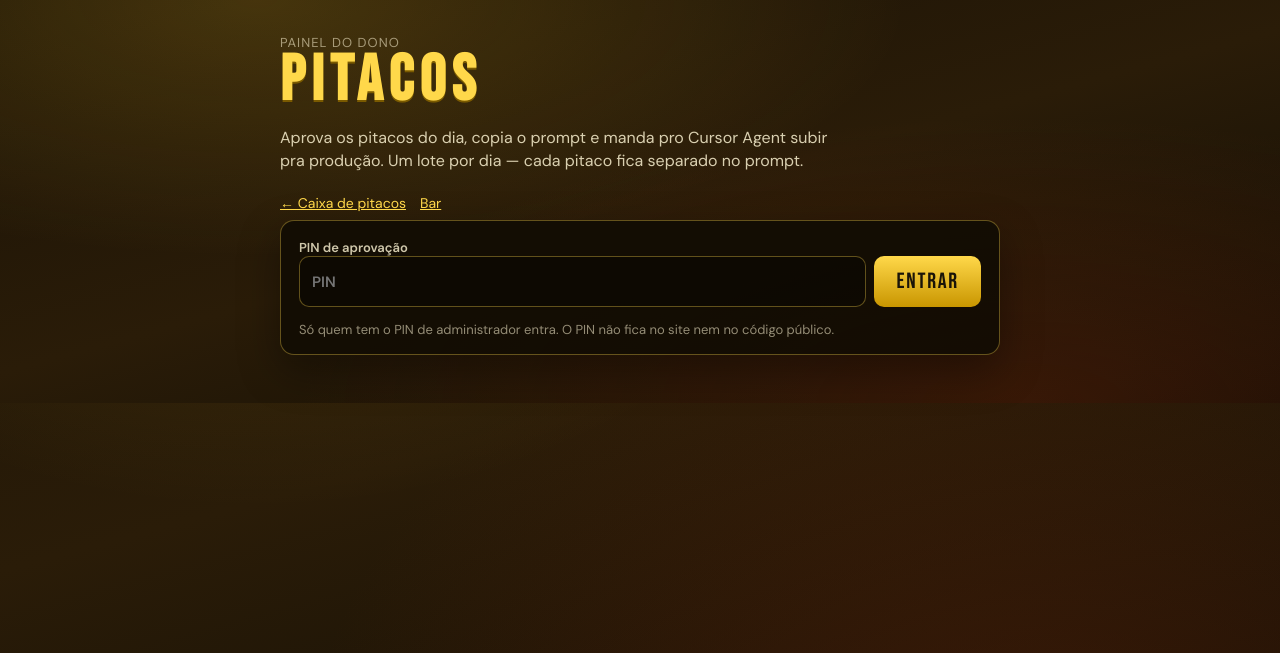
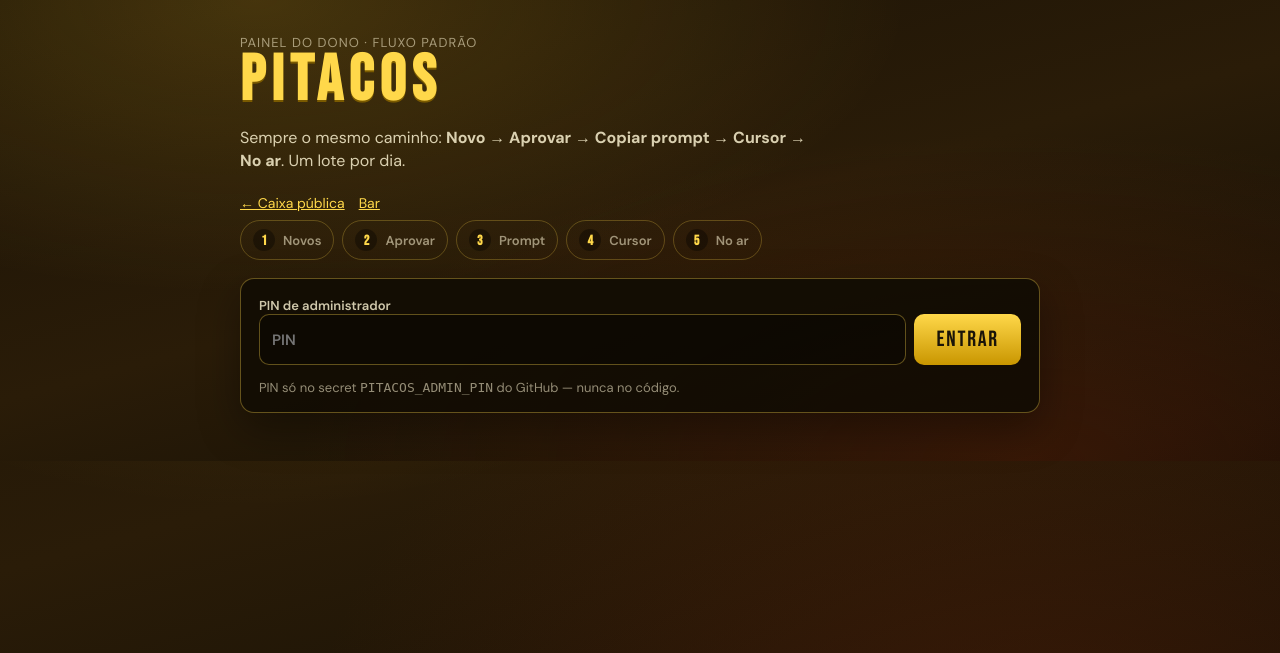
Before and after one commit to dreadpiratejhonatan/amarelinho, a PHP site: page /pitacos/aprovacao.php in a window 1280 px wide. Shown: the top 653 px of the page. Run offline with PHP 8.4, Linux system fonts and the light colour scheme.

Commit message:
Auto-merge cursor PR #15
Numbered pipeline UI, batch approve/ship actions, fixed prompt template for
the daily lote, and docs for the repeatable admin path.

Co-authored-by: Cursor Agent <cursoragent@cursor.com>
Co-authored-by: Jhonatan <dreadpiratejhonatan@users.noreply.github.com>

```diff
--- a/pitacos/api.php
+++ b/pitacos/api.php
@@ -21,12 +21,12 @@ try {
     }
     $day = (string) ($_GET['day'] ?? ama_today());
     $tickets = ama_load_day($day);
-    // não expor IP no admin JSON público da sessão — ok mostrar pro dono
     ama_json_response([
       'ok' => true,
       'day' => $day,
       'tickets' => $tickets,
-      'prompt' => ama_compile_prompt($day, true),
+      'stats' => ama_day_stats($tickets),
+      'prompt' => ama_compile_prompt($day),
     ]);
   }
 
@@ -38,7 +38,7 @@ try {
     ama_json_response([
       'ok' => true,
       'day' => $day,
-      'prompt' => ama_compile_prompt($day, true),
+      'prompt' => ama_compile_prompt($day),
     ]);
   }
 
@@ -85,10 +85,46 @@ try {
     $id = (string) ($body['id'] ?? '');
     $status = (string) ($body['status'] ?? '');
     $ticket = ama_update_status($day, $id, $status);
+    $tickets = ama_load_day($day);
     ama_json_response([
       'ok' => true,
       'ticket' => $ticket,
-      'prompt' => ama_compile_prompt($day, true),
+      'stats' => ama_day_stats($tickets),
+      'prompt' => ama_compile_prompt($day),
+    ]);
+  }
+
+  // Passo 1 em lote: todos os novos → aprovados
+  if ($method === 'POST' && $action === 'approve_pending') {
+    if (!ama_admin_ok()) {
+      ama_json_response(['ok' => false, 'error' => 'Não autorizado'], 401);
+    }
+    $body = ama_read_json_body();
+    $day = (string) ($body['day'] ?? ama_today());
+    $n = ama_bulk_status($day, 'pending', 'approved');
+    $tickets = ama_load_day($day);
+    ama_json_response([
+      'ok' => true,
+      'changed' => $n,
+      'stats' => ama_day_stats($tickets),
+      'prompt' => ama_compile_prompt($day),
+    ]);
+  }
+
+  // Passo 4: aprovados do dia → no ar (depois do deploy verde)
+  if ($method === 'POST' && $action === 'ship_approved') {
+    if (!ama_admin_ok()) {
+      ama_json_response(['ok' => false, 'error' => 'Não autorizado'], 401);
+    }
+    $body = ama_read_json_body();
+    $day = (string) ($body['day'] ?? ama_today());
+    $n = ama_bulk_status($day, 'approved', 'shipped');
+    $tickets = ama_load_day($day);
+    ama_json_response([
+      'ok' => true,
+      'changed' => $n,
+      'stats' => ama_day_stats($tickets),
+      'prompt' => ama_compile_prompt($day),
     ]);
   }
 
--- a/pitacos/app.js
+++ b/pitacos/app.js
@@ -51,17 +51,10 @@ function wirePublicForm() {
     btn.disabled = true;
     btn.textContent = "Mandando…";
     try {
-      await api("submit", {
-        method: "POST",
-        body: { body },
-      });
+      await api("submit", { method: "POST", body: { body } });
       form.reset();
       refreshCount();
-      showMsg(
-        msg,
-        "Pitaco na comanda! A gente lê, aprova e coloca no bar. Valeu demais!",
-        true
-      );
+      showMsg(msg, "Pitaco na comanda! A gente lê, aprova e coloca no bar. Valeu demais!", true);
       btn.textContent = "Mandar outro";
     } catch (err) {
       showMsg(msg, err.message || "Não rolou enviar. Tenta de novo num instante.", false);
@@ -72,17 +65,22 @@ function wirePublicForm() {
   });
 }
 
-function statusBadge(status) {
-  const span = document.createElement("span");
-  span.className = `badge badge--${status || "pending"}`;
-  const labels = {
-    pending: "Pendente",
+const STATUS_LABEL = {
+  pending: "Novo",
   approved: "Aprovado",
   rejected: "Recusado",
   shipped: "No ar",
 };
-  span.textContent = labels[status] || status;
+
+function statusBadge(status) {
+  const span = document.createElement("span");
+  span.className = `badge badge--${status || "pending"}`;
+  span.textContent = STATUS_LABEL[status] || status;
   return span;
+}
+
+function emptyHtml(text) {
+  return `<p class="empty">${text}</p>`;
 }
 
 function wireAdmin() {
@@ -93,20 +91,34 @@ function wireAdmin() {
   const pinForm = document.getElementById("pin-form");
   const msg = document.getElementById("admin-msg");
   const daySelect = document.getElementById("day-select");
-  const listEl = document.getElementById("ticket-list");
   const promptEl = document.getElementById("day-prompt");
-  const dayTitle = document.getElementById("day-title");
+  const statsEl = document.getElementById("day-stats");
+  const lists = {
+    pending: document.getElementById("list-pending"),
+    approved: document.getElementById("list-approved"),
+    shipped: document.getElementById("list-shipped"),
+    rejected: document.getElementById("list-rejected"),
+  };
 
-  async function refresh(day) {
-    const data = await api("list", { day });
-    dayTitle.textContent = `Pitacos · ${data.day}`;
-    promptEl.value = data.prompt || "";
-    listEl.innerHTML = "";
-    if (!data.tickets.length) {
-      listEl.innerHTML = '<p class="empty">Nenhum pitaco neste dia.</p>';
-      return;
+  function paintPipeline(stats) {
+    const pending = stats?.pending || 0;
+    const approved = stats?.approved || 0;
+    const shipped = stats?.shipped || 0;
+    document.querySelectorAll(".pipeline__step").forEach((el) => {
+      el.classList.remove("is-active", "is-done");
+      const step = el.getAttribute("data-step");
+      if (step === "1" && pending > 0) el.classList.add("is-active");
+      if (step === "1" && pending === 0 && (approved > 0 || shipped > 0)) el.classList.add("is-done");
+      if (step === "2" && pending > 0) el.classList.add("is-active");
+      if (step === "2" && pending === 0 && approved > 0) el.classList.add("is-done");
+      if (step === "3" && approved > 0) el.classList.add("is-active");
+      if (step === "4" && approved > 0) el.classList.add("is-active");
+      if (step === "5" && approved > 0) el.classList.add("is-active");
+      if (step === "5" && approved === 0 && shipped > 0) el.classList.add("is-done");
+    });
   }
-    for (const t of data.tickets) {
+
+  function renderTicket(t, mode) {
     const card = document.createElement("article");
     card.className = "ticket";
     const head = document.createElement("div");
@@ -115,44 +127,88 @@ function wireAdmin() {
     id.className = "ticket__id";
     id.textContent = t.id;
     head.append(id, statusBadge(t.status));
-      const title = document.createElement("div");
-      title.className = "ticket__title";
-      title.textContent = t.title;
+
+    const body = document.createElement("div");
+    body.className = "ticket__body";
+    body.textContent = t.body || "";
+
     const when = document.createElement("div");
     when.className = "ticket__author";
     when.textContent = t.createdAt || "";
-      const body = document.createElement("div");
-      body.className = "ticket__body";
-      body.textContent = t.body || "";
+
     const actions = document.createElement("div");
     actions.className = "row-actions";
-      const mk = (label, status, ghost) => {
+
+    const setStatus = (status, label) => {
       const b = document.createElement("button");
       b.type = "button";
-        b.className = ghost ? "btn btn--ghost" : "btn";
+      b.className = status === "approved" || status === "shipped" ? "btn" : "btn btn--ghost";
       b.textContent = label;
       b.addEventListener("click", async () => {
         try {
-            const res = await api("status", {
+          await api("status", {
             method: "POST",
             body: { day: t.day, id: t.id, status },
           });
-            promptEl.value = res.prompt || "";
           await refresh(t.day);
-            showMsg(msg, `Pitaco ${t.id} → ${status}`, true);
+          showMsg(msg, `${t.id} → ${STATUS_LABEL[status] || status}`, true);
         } catch (err) {
           showMsg(msg, err.message, false);
         }
       });
       return b;
     };
-      if (t.status !== "approved") actions.append(mk("Aprovar", "approved"));
-      if (t.status !== "rejected") actions.append(mk("Recusar", "rejected", true));
-      if (t.status !== "pending") actions.append(mk("Voltar p/ pendente", "pending", true));
-      if (t.status === "approved") actions.append(mk("Marcar no ar", "shipped", true));
-      card.append(head, title, when, body, actions);
-      listEl.appendChild(card);
+
+    // Ações só do próximo passo (fluxo padrão)
+    if (mode === "pending") {
+      actions.append(setStatus("approved", "Aprovar"), setStatus("rejected", "Recusar"));
+    } else if (mode === "approved") {
+      actions.append(setStatus("pending", "Voltar pra novos"));
+    } else if (mode === "rejected") {
+      actions.append(setStatus("pending", "Reabrir"));
+    } else if (mode === "shipped") {
+      /* sem ação — lote fechado */
     }
+
+    card.append(head, when, body);
+    if (actions.childNodes.length) card.append(actions);
+    return card;
+  }
+
+  async function refresh(day) {
+    const data = await api("list", { day });
+    const stats = data.stats || {};
+    statsEl.textContent = `Lote ${data.day} · ${stats.pending || 0} novos · ${stats.approved || 0} aprovados · ${stats.shipped || 0} no ar · ${stats.rejected || 0} recusados`;
+    promptEl.value = data.prompt || "";
+    paintPipeline(stats);
+
+    const buckets = { pending: [], approved: [], shipped: [], rejected: [] };
+    for (const t of data.tickets) {
+      const s = t.status || "pending";
+      if (buckets[s]) buckets[s].push(t);
+    }
+
+    for (const key of Object.keys(lists)) {
+      const el = lists[key];
+      if (!el) continue;
+      el.innerHTML = "";
+      if (!buckets[key].length) {
+        const emptyMsg = {
+          pending: "Nenhum pitaco novo neste dia.",
+          approved: "Nenhum aprovado esperando implementação.",
+          shipped: "Nenhum no ar ainda neste dia.",
+          rejected: "Nenhum recusado.",
+        }[key];
+        el.innerHTML = emptyHtml(emptyMsg);
+        continue;
+      }
+      for (const t of buckets[key]) el.appendChild(renderTicket(t, key));
+    }
+
+    const approveAll = document.getElementById("btn-approve-all");
+    const shipAll = document.getElementById("btn-ship-all");
+    if (approveAll) approveAll.disabled = !(stats.pending > 0);
+    if (shipAll) shipAll.disabled = !(stats.approved > 0);
   }
 
   async function enterAdmin() {
@@ -160,7 +216,7 @@ function wireAdmin() {
     adminCard.hidden = false;
     const days = await api("days");
     daySelect.innerHTML = "";
-    const list = days.days.length ? days.days : [days.today];
+    const list = days.days.length ? [...days.days] : [days.today];
     if (!list.includes(days.today)) list.unshift(days.today);
     for (const d of list) {
       const opt = document.createElement("option");
@@ -174,10 +230,9 @@ function wireAdmin() {
 
   pinForm?.addEventListener("submit", async (e) => {
     e.preventDefault();
-    const pin = pinForm.pin.value;
     try {
-      await api("login", { method: "POST", body: { pin } });
-      showMsg(msg, "Entrou. Aprova os tickets do dia e copia o prompt.", true);
+      await api("login", { method: "POST", body: { pin: pinForm.pin.value } });
+      showMsg(msg, "Entrou. Siga o fluxo 1 → 5.", true);
       await enterAdmin();
     } catch (err) {
       showMsg(msg, err.message || "PIN incorreto", false);
@@ -192,13 +247,46 @@ function wireAdmin() {
     refresh(daySelect.value).catch((err) => showMsg(msg, err.message, false));
   });
 
+  document.getElementById("btn-approve-all")?.addEventListener("click", async () => {
+    try {
+      const res = await api("approve_pending", {
+        method: "POST",
+        body: { day: daySelect.value },
+      });
+      await refresh(daySelect.value);
+      showMsg(msg, res.changed ? `${res.changed} pitaco(s) aprovado(s). Vá pro passo 3.` : "Nada novo pra aprovar.", true);
+    } catch (err) {
+      showMsg(msg, err.message, false);
+    }
+  });
+
+  document.getElementById("btn-ship-all")?.addEventListener("click", async () => {
+    if (!confirm("Deploy HostGator já está verde? Isso marca todos os aprovados do dia como No ar.")) {
+      return;
+    }
+    try {
+      const res = await api("ship_approved", {
+        method: "POST",
+        body: { day: daySelect.value },
+      });
+      await refresh(daySelect.value);
+      showMsg(msg, res.changed ? `Lote fechado: ${res.changed} no ar.` : "Nenhum aprovado pra marcar.", true);
+    } catch (err) {
+      showMsg(msg, err.message, false);
+    }
+  });
+
   document.getElementById("btn-copy-prompt")?.addEventListener("click", async () => {
+    if (!promptEl.value.trim() || promptEl.value.includes("Nenhum pitaco aprovado")) {
+      showMsg(msg, "Aprove pelo menos um pitaco antes de copiar o prompt.", false);
+      return;
+    }
     try {
       await navigator.clipboard.writeText(promptEl.value);
-      showMsg(msg, "Prompt dos pitacos copiado. Cola no Cursor Agent pra subir pra produção.", true);
+      showMsg(msg, "Prompt copiado. Cole no Cursor (passo 4). Depois do deploy verde, passo 5.", true);
     } catch {
       promptEl.select();
-      showMsg(msg, "Seleciona o texto e copia manualmente (Ctrl/Cmd+C).", false);
+      showMsg(msg, "Selecione o texto e copie (Ctrl/Cmd+C).", false);
     }
   });
 
@@ -211,7 +299,6 @@ function wireAdmin() {
     location.reload();
   });
 
-  // Sessão já aberta?
   api("days")
     .then(() => enterAdmin())
     .catch(() => {
--- a/pitacos/aprovacao.php
+++ b/pitacos/aprovacao.php
@@ -9,58 +9,106 @@ require __DIR__ . '/lib.php';
   <meta name="viewport" content="width=device-width, initial-scale=1, viewport-fit=cover" />
   <meta name="theme-color" content="#c9a000" />
   <meta name="robots" content="noindex" />
-  <title>Aprovar pitacos — Amarelinho</title>
+  <title>Fluxo de pitacos — Amarelinho</title>
   <link rel="preconnect" href="https://fonts.googleapis.com" />
   <link rel="preconnect" href="https://fonts.gstatic.com" crossorigin />
   <link href="https://fonts.googleapis.com/css2?family=Bebas+Neue&family=DM+Sans:wght@400;500;600;700&display=swap" rel="stylesheet" />
   <link rel="stylesheet" href="styles.css" />
 </head>
 <body>
-  <main class="wrap">
-    <p class="kicker">Painel do dono</p>
+  <main class="wrap wrap--admin">
+    <p class="kicker">Painel do dono · fluxo padrão</p>
     <h1 class="brand">PITACOS</h1>
     <p class="lead">
-      Aprova os pitacos do dia, copia o prompt e manda pro Cursor Agent subir pra produção.
-      Um lote por dia — cada pitaco fica separado no prompt.
+      Sempre o mesmo caminho: <strong>Novo → Aprovar → Copiar prompt → Cursor → No ar</strong>.
+      Um lote por dia.
     </p>
 
     <nav class="nav">
-      <a href="./">← Caixa de pitacos</a>
+      <a href="./">← Caixa pública</a>
       <a href="../">Bar</a>
     </nav>
+
+    <ol class="pipeline" aria-label="Fluxo padrão">
+      <li class="pipeline__step" data-step="1"><span>1</span> Novos</li>
+      <li class="pipeline__step" data-step="2"><span>2</span> Aprovar</li>
+      <li class="pipeline__step" data-step="3"><span>3</span> Prompt</li>
+      <li class="pipeline__step" data-step="4"><span>4</span> Cursor</li>
+      <li class="pipeline__step" data-step="5"><span>5</span> No ar</li>
+    </ol>
 
     <section class="card" id="login-card">
       <form id="pin-form">
         <label>
-          PIN de aprovação
+          PIN de administrador
           <div class="pin-row">
             <input name="pin" type="password" required autocomplete="current-password" placeholder="PIN" />
             <button class="btn" type="submit">Entrar</button>
           </div>
         </label>
       </form>
-      <p class="meta">Só quem tem o PIN de administrador entra. O PIN não fica no site nem no código público.</p>
+      <p class="meta">PIN só no secret <code>PITACOS_ADMIN_PIN</code> do GitHub — nunca no código.</p>
       <div id="admin-msg" class="msg" role="status"></div>
     </section>
 
-    <section class="card" id="admin-card" hidden>
+    <section id="admin-card" hidden>
+      <div class="card">
         <div class="toolbar">
           <label style="margin:0">
-          Dia
+            Lote do dia
             <select id="day-select"></select>
           </label>
           <button type="button" class="btn btn--ghost" id="btn-refresh">Atualizar</button>
           <button type="button" class="btn btn--ghost" id="btn-logout">Sair</button>
         </div>
+        <p id="day-stats" class="meta meta--stats"></p>
+      </div>
 
-      <h2 class="day-title" id="day-title">Pitacos</h2>
-      <div id="ticket-list"></div>
+      <!-- 1 · Novos -->
+      <section class="card flow-card" data-flow="1">
+        <h2 class="day-title">1 · Novos</h2>
+        <p class="flow-help">Pitacos que a galera mandou. Aprove ou recuse.</p>
+        <div class="row-actions" id="pending-actions">
+          <button type="button" class="btn" id="btn-approve-all">Aprovar todos os novos</button>
+        </div>
+        <div id="list-pending" class="ticket-list"></div>
+      </section>
 
-      <h2 class="day-title" style="margin-top:22px;font-size:24px">Prompt do dia (aprovados)</h2>
-      <textarea id="day-prompt" class="prompt-box" readonly></textarea>
+      <!-- 2 · Aprovados + 3 · Prompt -->
+      <section class="card flow-card" data-flow="2">
+        <h2 class="day-title">2 · Aprovados · 3 · Prompt do lote</h2>
+        <p class="flow-help">Só os aprovados entram no prompt. Copie e cole no Cursor Agent.</p>
+        <div id="list-approved" class="ticket-list"></div>
+        <textarea id="day-prompt" class="prompt-box" readonly placeholder="Aprove pelo menos um pitaco pra gerar o prompt…"></textarea>
         <div class="row-actions">
-        <button type="button" class="btn" id="btn-copy-prompt">Copiar prompt pra produção</button>
+          <button type="button" class="btn" id="btn-copy-prompt">3 · Copiar prompt do lote</button>
         </div>
+      </section>
+
+      <!-- 4 · Cursor -->
+      <section class="card flow-card" data-flow="4">
+        <h2 class="day-title">4 · Cursor Agent</h2>
+        <ol class="flow-olist">
+          <li>Cole o prompt num agente Cursor (cloud/mobile).</li>
+          <li>Espere o PR <code>cursor/*</code> → auto-merge em <code>develop</code>.</li>
+          <li>Espere o Action <strong>Deploy HostGator</strong> ficar verde.</li>
+        </ol>
+      </section>
+
+      <!-- 5 · No ar -->
+      <section class="card flow-card" data-flow="5">
+        <h2 class="day-title">5 · No ar</h2>
+        <p class="flow-help">Deploy verde? Feche o lote. Os aprovados viram “No ar”.</p>
+        <div class="row-actions">
+          <button type="button" class="btn" id="btn-ship-all">Marcar lote no ar</button>
+        </div>
+        <div id="list-shipped" class="ticket-list"></div>
+      </section>
+
+      <section class="card flow-card flow-card--muted">
+        <h2 class="day-title" style="font-size:22px">Recusados</h2>
+        <div id="list-rejected" class="ticket-list"></div>
+      </section>
     </section>
   </main>
   <script src="app.js"></script>
--- a/pitacos/lib.php
+++ b/pitacos/lib.php
@@ -1,7 +1,8 @@
 <?php
 declare(strict_types=1);
 
-const AMA_SUGESTOES_STATUSES = ['pending', 'approved', 'rejected', 'shipped'];
+/** Fluxo padrão: novo → aprovado → no ar (ou recusado). */
+const AMA_PITACO_STATUSES = ['pending', 'approved', 'rejected', 'shipped'];
 
 function ama_config(): array
 {
@@ -241,7 +242,7 @@ function ama_create_ticket(string $body): array
 
 function ama_update_status(string $day, string $id, string $status): array
 {
-  if (!in_array($status, AMA_SUGESTOES_STATUSES, true)) {
+  if (!in_array($status, AMA_PITACO_STATUSES, true)) {
     throw new InvalidArgumentException('Status inválido');
   }
   $path = ama_ticket_path($day, $id);
@@ -253,11 +254,19 @@ function ama_update_status(string $day, string $id, string $status): array
     throw new RuntimeException('Ticket corrompido');
   }
   $ticket['status'] = $status;
+  $now = (new DateTimeImmutable('now', ama_tz()))->format(DateTimeInterface::ATOM);
   if ($status === 'approved' && empty($ticket['approvedAt'])) {
-    $ticket['approvedAt'] = (new DateTimeImmutable('now', ama_tz()))->format(DateTimeInterface::ATOM);
+    $ticket['approvedAt'] = $now;
+  }
+  if ($status === 'shipped') {
+    $ticket['shippedAt'] = $now;
+    if (empty($ticket['approvedAt'])) {
+      $ticket['approvedAt'] = $now;
+    }
   }
   if ($status === 'pending' || $status === 'rejected') {
     $ticket['approvedAt'] = null;
+    $ticket['shippedAt'] = null;
   }
   file_put_contents(
     $path,
@@ -267,36 +276,75 @@ function ama_update_status(string $day, string $id, string $status): array
   return $ticket;
 }
 
-function ama_compile_prompt(string $day, bool $approvedOnly = true): string
+/** Muda status de todos os pitacos do dia que estão em $from. */
+function ama_bulk_status(string $day, string $from, string $to): int
+{
+  $n = 0;
+  foreach (ama_load_day($day) as $t) {
+    if (($t['status'] ?? '') !== $from) {
+      continue;
+    }
+    ama_update_status($day, (string) $t['id'], $to);
+    $n++;
+  }
+  return $n;
+}
+
+function ama_day_stats(array $tickets): array
+{
+  $stats = ['pending' => 0, 'approved' => 0, 'rejected' => 0, 'shipped' => 0, 'total' => count($tickets)];
+  foreach ($tickets as $t) {
+    $s = (string) ($t['status'] ?? 'pending');
+    if (isset($stats[$s])) {
+      $stats[$s]++;
+    }
+  }
+  return $stats;
+}
+
+/**
+ * Prompt padrão do lote do dia (só aprovados aguardando ir pro ar).
+ * Formato fixo pra colar no Cursor Agent.
+ */
+function ama_compile_prompt(string $day): string
 {
   $tickets = ama_load_day($day);
   $picked = array_values(array_filter(
     $tickets,
-    static fn($t) => !$approvedOnly || (($t['status'] ?? '') === 'approved')
+    static fn($t) => ($t['status'] ?? '') === 'approved'
   ));
 
   $lines = [];
-  $lines[] = "Implemente os pitacos aprovados do Amarelinho do dia {$day}.";
-  $lines[] = 'Site: https://jhonatanribeiro.com/amarelinho/';
-  $lines[] = 'Trabalho em branch cursor/*, PR para develop, bump AMA_BUILD, npm run build, e deixe pronto para auto-merge/deploy.';
-  $lines[] = 'Mantenha o visual do boteco (Bebas Neue / DM Sans / amarelo), touch controls e copy em português.';
+  $lines[] = "# Pitacos Amarelinho — lote {$day}";
+  $lines[] = '';
+  $lines[] = '## Regras fixas do fluxo';
+  $lines[] = '- Site: https://jhonatanribeiro.com/amarelinho/';
+  $lines[] = '- Branch `cursor/<nome>-5e1e`, PR para `develop` (ready for review, não draft).';
+  $lines[] = '- Bump `AMA_BUILD` + cache do `sw.js`.';
+  $lines[] = '- Rode `npm run build` antes de terminar.';
+  $lines[] = '- Não peça merge manual — o Action Auto-merge Cursor PRs sobe e dispara deploy.';
+  $lines[] = '- Copy em português; mantenha visual do boteco, touch e sticks.';
   $lines[] = '';
   if ($picked === []) {
-    $lines[] = '(Nenhum pitaco aprovado neste dia.)';
+    $lines[] = '## Lote';
+    $lines[] = '(Nenhum pitaco aprovado esperando implementação neste dia.)';
     return implode("\n", $lines);
   }
 
-  $lines[] = 'Pitacos aprovados (um por vez no mesmo dia — implemente todos abaixo):';
+  $lines[] = '## Pitacos do lote (implemente todos)';
   $lines[] = '';
-  foreach ($picked as $t) {
+  foreach ($picked as $i => $t) {
+    $n = $i + 1;
     $id = $t['id'] ?? '?';
-    $title = $t['title'] ?? 'Pitaco';
     $body = trim((string) ($t['body'] ?? ''));
-    $lines[] = "## Pitaco {$id} — {$title}";
+    $lines[] = "### {$n}. {$id}";
     $lines[] = $body;
     $lines[] = '';
   }
-  $lines[] = 'Ao terminar, marque esses pitacos como feitos no fluxo de aprovação se fizer sentido.';
+  $lines[] = '## Fechamento do fluxo';
+  $lines[] = 'Quando o **Deploy HostGator** estiver verde, o admin marca este lote como **No ar** em:';
+  $lines[] = 'https://jhonatanribeiro.com/amarelinho/pitacos/aprovacao.php';
+  $lines[] = '(passo 4 do painel — botão “Marcar lote no ar”).';
   return implode("\n", $lines);
 }
 
--- a/pitacos/styles.css
+++ b/pitacos/styles.css
@@ -212,6 +212,97 @@ a { color: #ffd84a; }
 .wrap {
   width: min(720px, 100%);
   margin: 0 auto;
+}
+
+.wrap--admin {
+  width: min(800px, 100%);
+}
+
+.pipeline {
+  list-style: none;
+  display: flex;
+  flex-wrap: wrap;
+  gap: 8px;
+  margin: 0 0 18px;
+  padding: 0;
+}
+
+.pipeline__step {
+  display: flex;
+  align-items: center;
+  gap: 8px;
+  padding: 8px 12px;
+  border-radius: 999px;
+  border: 1px solid rgba(255, 216, 74, 0.25);
+  color: rgba(255, 246, 214, 0.55);
+  font-size: 13px;
+  font-weight: 600;
+}
+
+.pipeline__step span {
+  display: inline-grid;
+  place-items: center;
+  width: 22px;
+  height: 22px;
+  border-radius: 50%;
+  background: rgba(0, 0, 0, 0.35);
+  font-family: "Bebas Neue", sans-serif;
+  font-size: 14px;
+  color: #ffd84a;
+}
+
+.pipeline__step.is-active {
+  border-color: #ffd84a;
+  color: var(--cream);
+  background: rgba(255, 216, 74, 0.1);
+}
+
+.pipeline__step.is-done {
+  border-color: rgba(143, 212, 138, 0.55);
+  color: #d8ffd4;
+}
+
+.pipeline__step.is-done span {
+  background: rgba(80, 140, 70, 0.45);
+  color: #d8ffd4;
+}
+
+.flow-card {
+  margin-top: 16px;
+}
+
+.flow-card--muted {
+  opacity: 0.85;
+}
+
+.flow-help {
+  margin: -4px 0 12px;
+  font-size: 14px;
+  line-height: 1.4;
+  color: rgba(255, 246, 214, 0.65);
+}
+
+.flow-olist {
+  margin: 0;
+  padding-left: 1.2em;
+  font-size: 14px;
+  line-height: 1.55;
+  color: rgba(255, 246, 214, 0.82);
+}
+
+.flow-olist li + li { margin-top: 6px; }
+
+.ticket-list { margin-top: 8px; }
+
+.meta--stats {
+  margin-top: 10px;
+  font-weight: 600;
+  color: rgba(255, 246, 214, 0.7);
+}
+
+#admin-card .btn:disabled {
+  opacity: 0.4;
+  cursor: not-allowed;
 }
 
 .brand {
```
Also changed, not shown: docs/PITACOS.md (added, +29 -0 lines), pitacos/README.md. Lines whose indentation alone changed are shown as unchanged.
